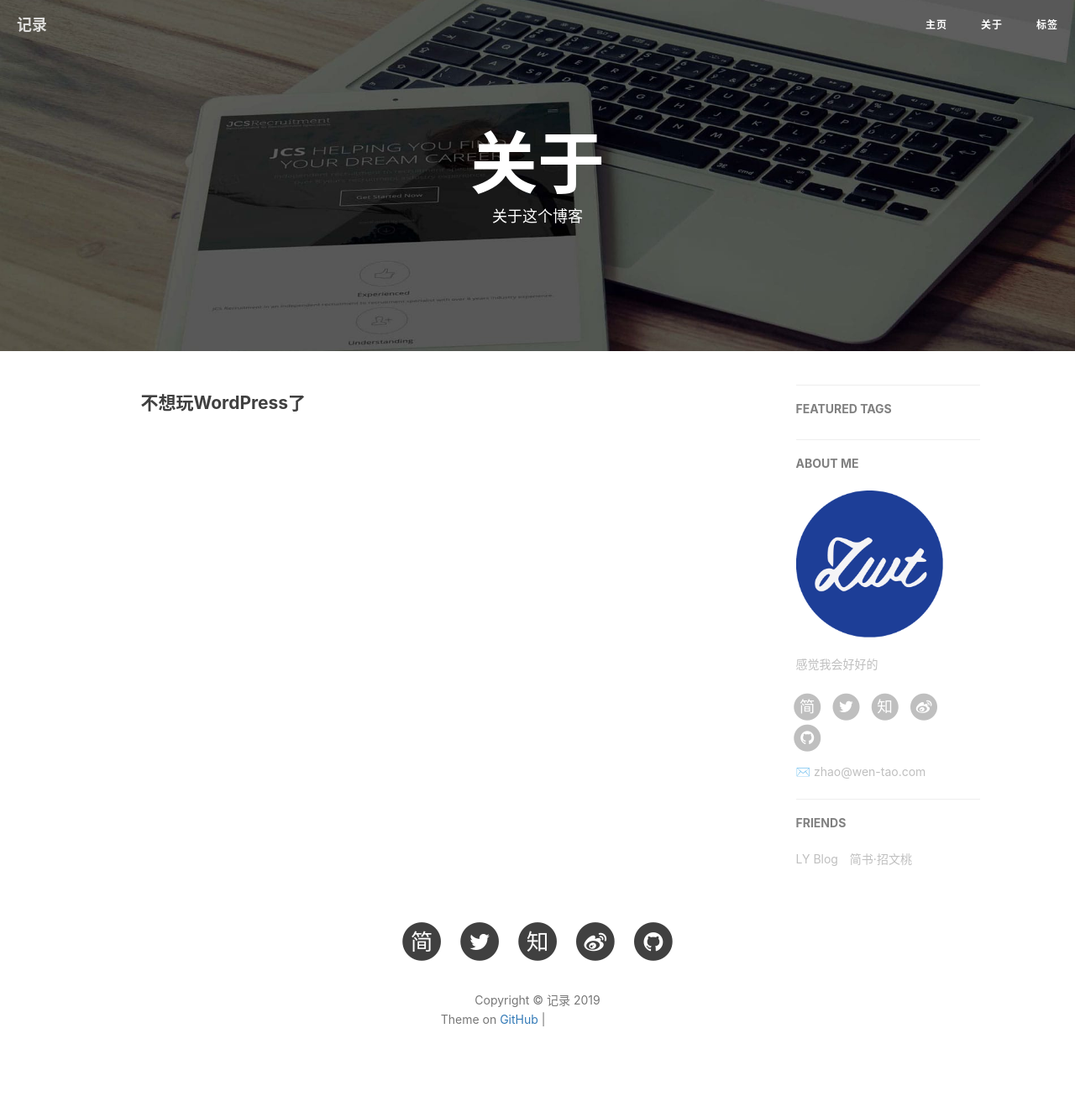
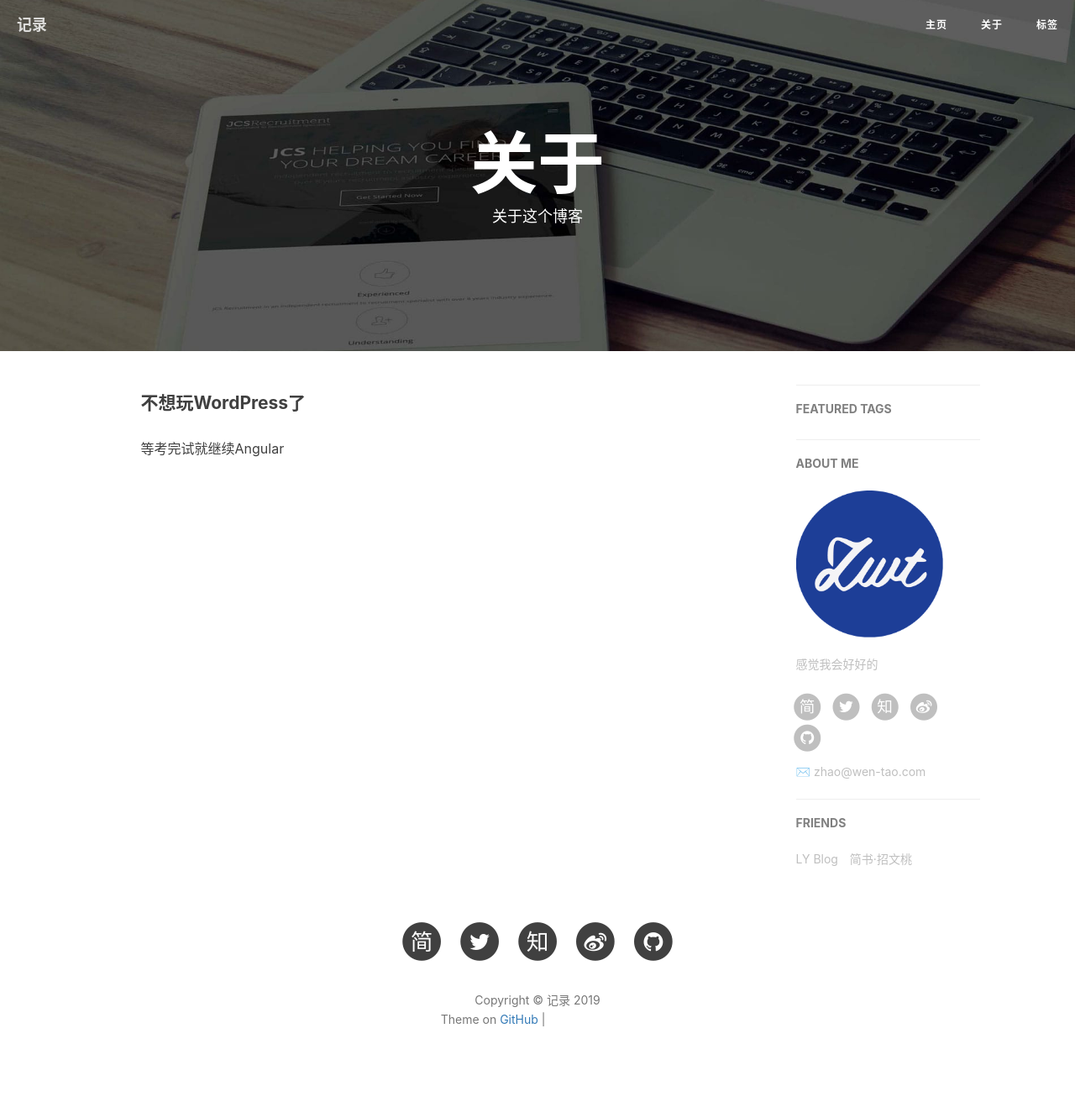
Before and after one commit to gdouzwt/blog, a Jekyll site: the page built from about.html, in a window 1280 px wide. Shown: the whole page at 84% size. Built offline with Jekyll 4.4.1, drawn with Linux system fonts in a browser that asks for light colours; nearby versions of some CDN libraries; comment, search, counter and statistics services are not loaded; grey boxes are pictures that could not be loaded.

Commit message:
verified?

```diff
--- a/about.html
+++ b/about.html
@@ -17,6 +17,7 @@ header-img: "img/post-bg-rwd.jpg"
     <!--copied from markdown -->
 
     <h4>不想玩WordPress了</h4>
+    <p>等考完试就继续Angular</p>
 
 
 </div>
```
